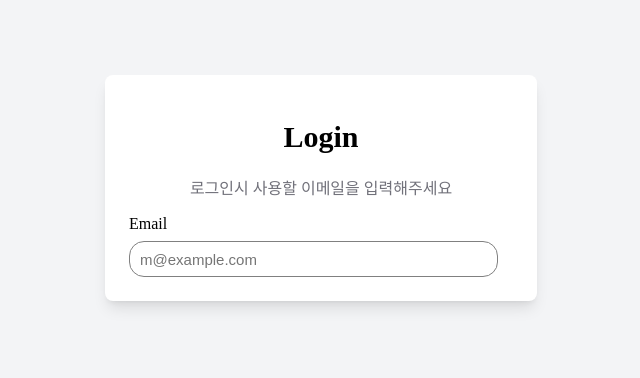
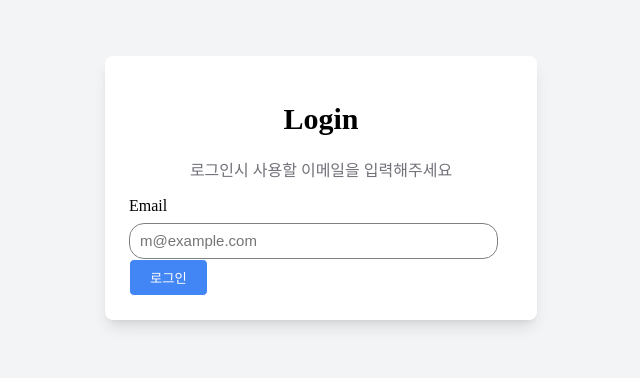
Before and after one commit to justdogeabal/front, a React (Vite) app: page /login in a window 1280 px wide. Shown: the part 232-610 px from the top of the page, without its empty margins (319-959 px from the left). Built offline with nearby package versions, Linux system fonts and the light colour scheme.

Commit message:
feat:로그인 버튼 추가

```diff
--- a/src/pages/LoginPage/index.tsx
+++ b/src/pages/LoginPage/index.tsx
@@ -2,6 +2,7 @@ import {
   EmailContainer,
   EmailInput,
   EmailWrapper,
+  LoginButton,
   LoginPageContainer,
   LoginPageWrapper,
   LoginText,
@@ -27,6 +28,7 @@ export const Login = () => (
           />
         </EmailWrapper>
       </EmailContainer>
+      <LoginButton>로그인</LoginButton>
     </LoginPageWrapper>
   </LoginPageContainer>
 );
--- a/src/pages/LoginPage/styles.ts
+++ b/src/pages/LoginPage/styles.ts
@@ -52,3 +52,12 @@ export const EmailInput = styled.input`
     outline: none;
     padding-left: 10px;
 `
+
+export const LoginButton = styled.button`
+    background-color:#4285F4;
+    color: white;
+    border-radius: 5px;
+    cursor: pointer;
+    padding: 8px 20px;
+    border: 1px solid white;
+`
```
